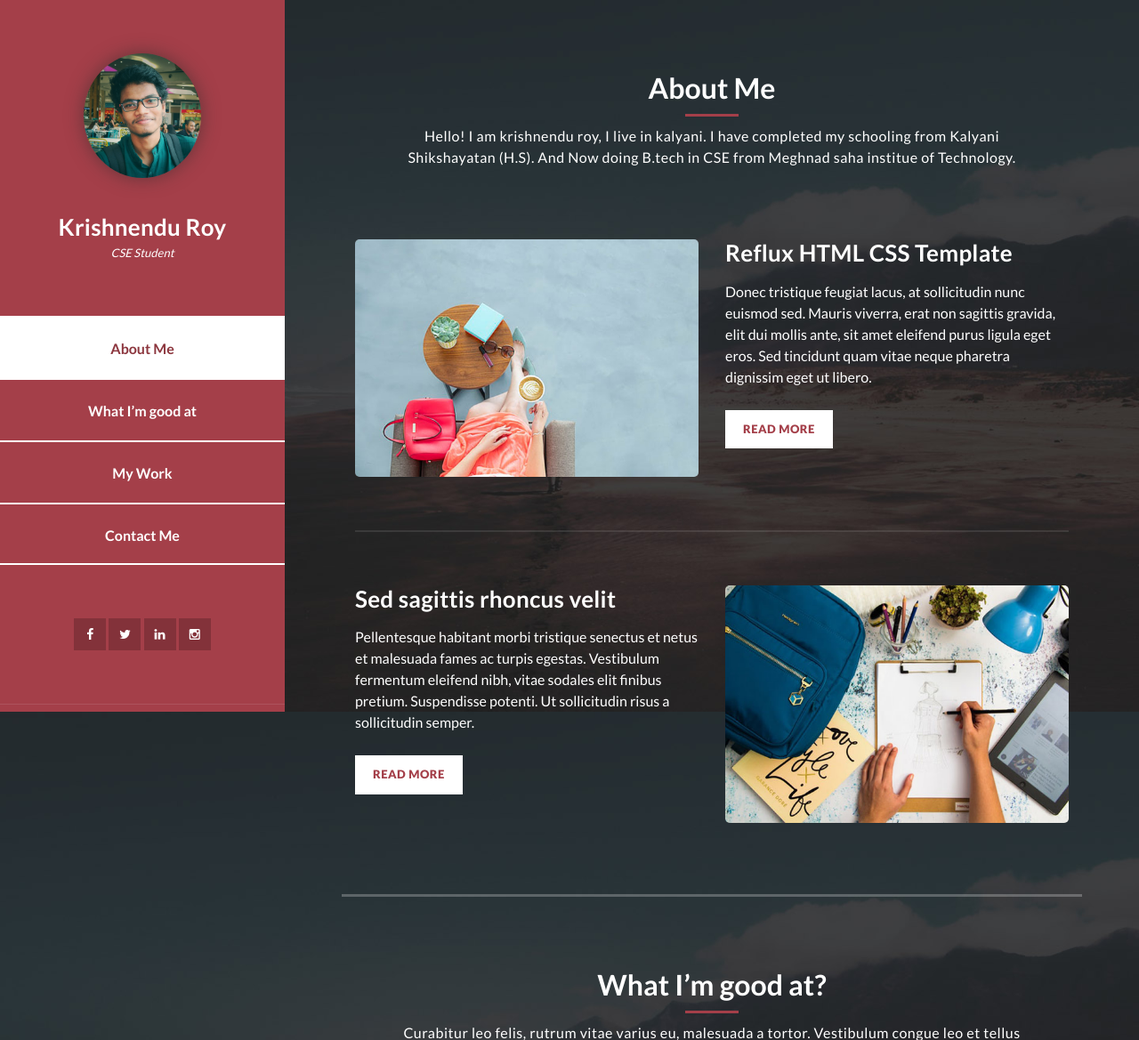
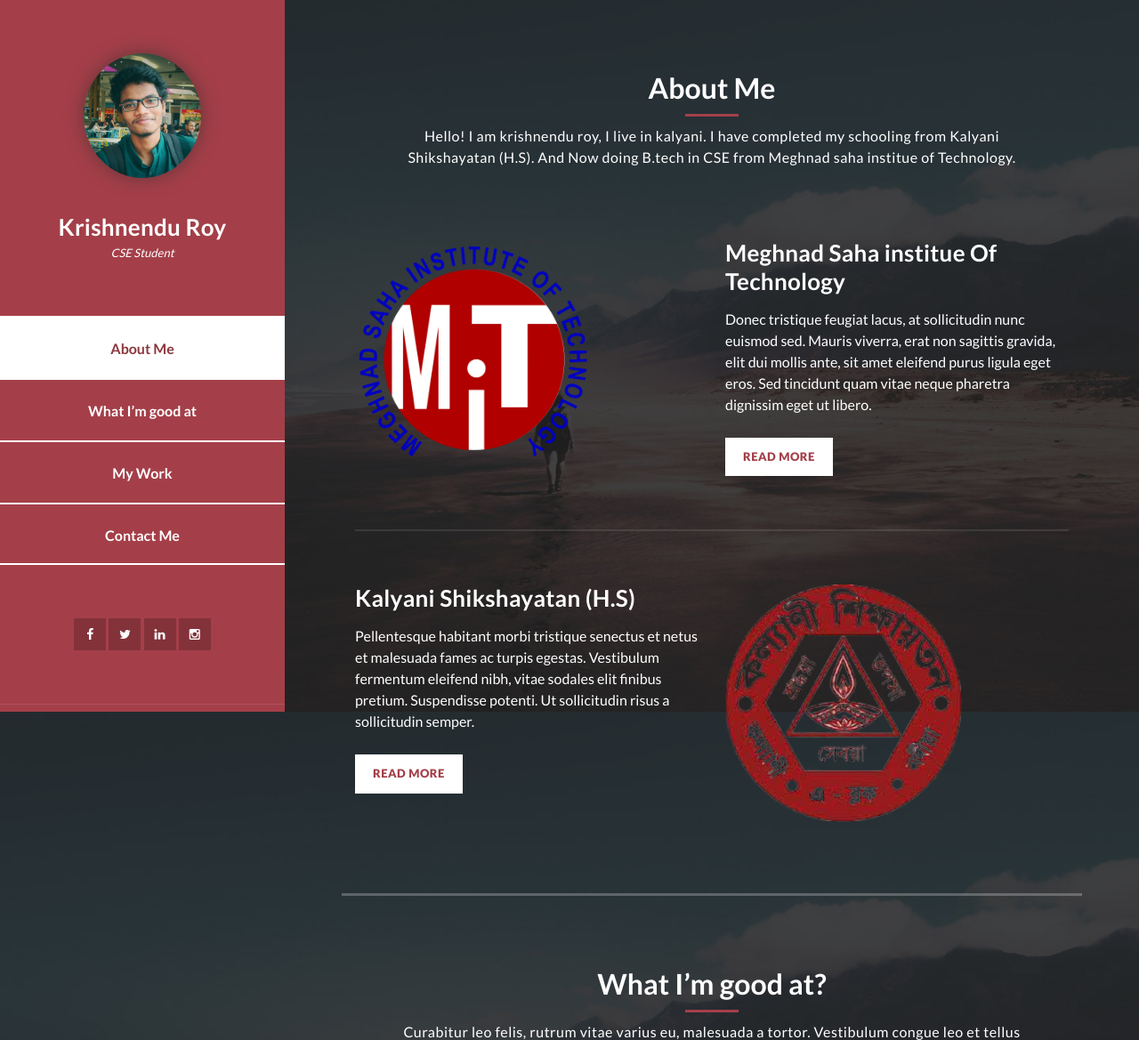
Before and after one commit to CodeHereBro/portfolio-new, a PHP site: page / in a window 1280 px wide. Shown: the top 1169 px of the page at 89% size. Run offline with PHP 8.4, Linux system fonts and the light colour scheme.

Commit message:
Social media Fix

```diff
--- a/assets/css/templatemo-style.css
+++ b/assets/css/templatemo-style.css
@@ -373,6 +373,7 @@
 .left-image img,
 .right-image img {
     border-radius: 5px;
+    width: 69%;
 }
 
 .right-image-post h4,
--- a/index.html
+++ b/index.html
@@ -49,16 +49,16 @@
           <div class="social-network">
             <ul class="soial-icons">
               <li>
-                <a href="https://fb.com/templatemo"><i class="fa fa-facebook"></i></a>
+                <a href="https://www.facebook.com/krishnendu.roy.501598/" target="_blank"><i class="fa fa-facebook"></i></a>
               </li>
               <li>
-                <a href="#"><i class="fa fa-twitter"></i></a>
+                <a href="https://twitter.com/Krishne99697898" target="_blank"><i class="fa fa-twitter"></i></a>
               </li>
               <li>
-                <a href="#"><i class="fa fa-linkedin"></i></a>
+                <a href="https://www.linkedin.com/in/krishnendu-roy-577251168/" target="_blank"><i class="fa fa-linkedin"></i></a>
               </li>
               <li>
-                <a href="#"><i class="fa fa-instagram"></i></a>
+                <a href="https://www.instagram.com/krishnendu_roy52/" target="_blank"><i class="fa fa-instagram"></i></a>
               </li>
               <!-- <li>
                 <a href="#"><i class="fa fa-rss"></i></a>
@@ -66,7 +66,7 @@
             </ul>
           </div>
           <div class="copyright-text">
-            <p>Copyright 2019 Reflux Design</p>
+            <p>Copyright 2021 &copy; Krishnendu Roy</p>
           </div>
         </div>
       </div>
@@ -84,12 +84,12 @@
           <div class="row">
             <div class="col-md-6">
               <div class="left-image">
-                <img src="assets/images/left-image.jpg" alt="" />
+                <img src="assets/images/meghnad-saha-institute.png" alt="meghnad saha institute of Technology" />
               </div>
             </div>
             <div class="col-md-6">
               <div class="right-text">
-                <h4>Reflux HTML CSS Template</h4>
+                <h4>Meghnad Saha institue Of Technology</h4>
                 <p>
                   Donec tristique feugiat lacus, at sollicitudin nunc euismod
                   sed. Mauris viverra, erat non sagittis gravida, elit dui
@@ -108,7 +108,7 @@
           <div class="row">
             <div class="col-md-6">
               <div class="left-text">
-                <h4>Sed sagittis rhoncus velit</h4>
+                <h4>Kalyani Shikshayatan (H.S)</h4>
                 <p>
                   Pellentesque habitant morbi tristique senectus et netus et
                   malesuada fames ac turpis egestas. Vestibulum fermentum
@@ -123,7 +123,7 @@
             </div>
             <div class="col-md-6">
               <div class="right-image">
-                <img src="assets/images/right-image.jpg" alt="" />
+                <img src="assets/images/shikshayatan.png" alt="" />
               </div>
             </div>
           </div>
```
Also changed, not shown: assets/images/meghnad-saha-institute.png (added), assets/images/shikshayatan.png (added).
